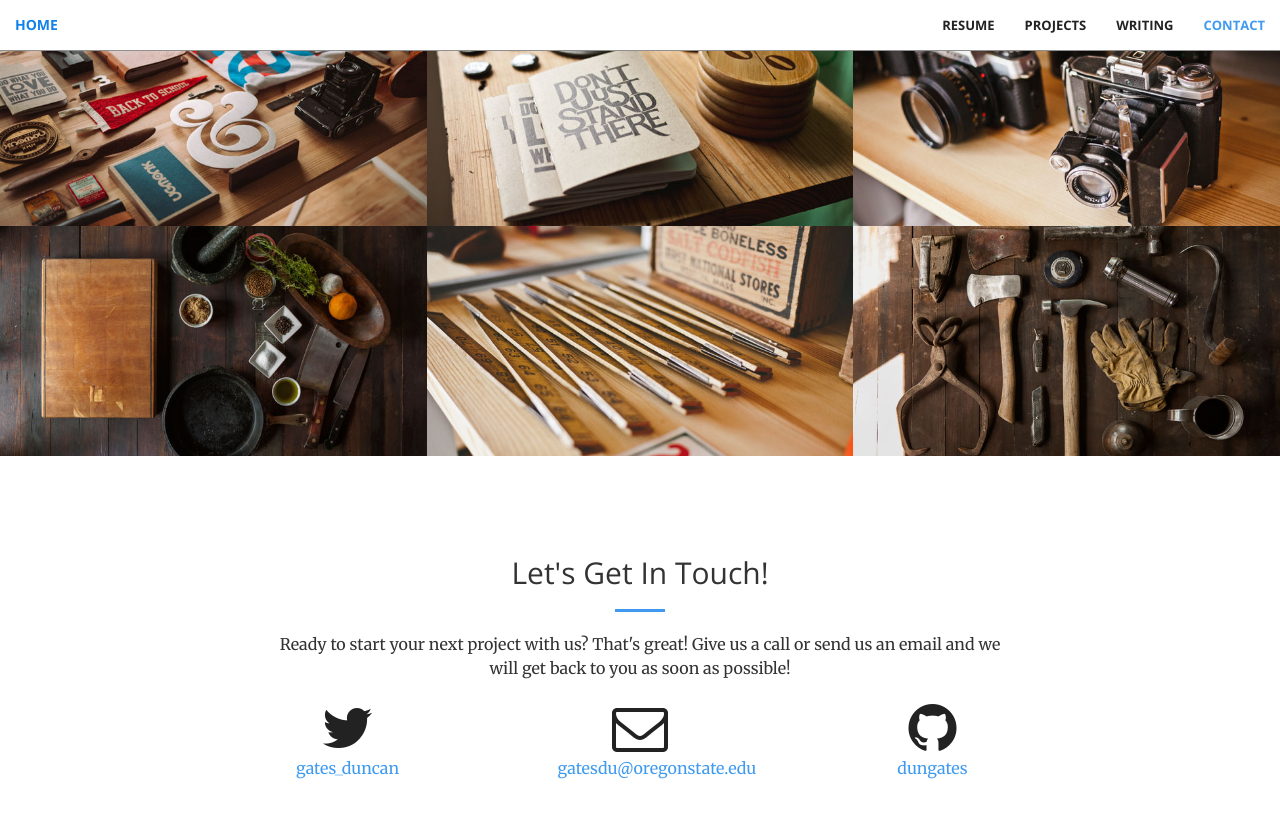
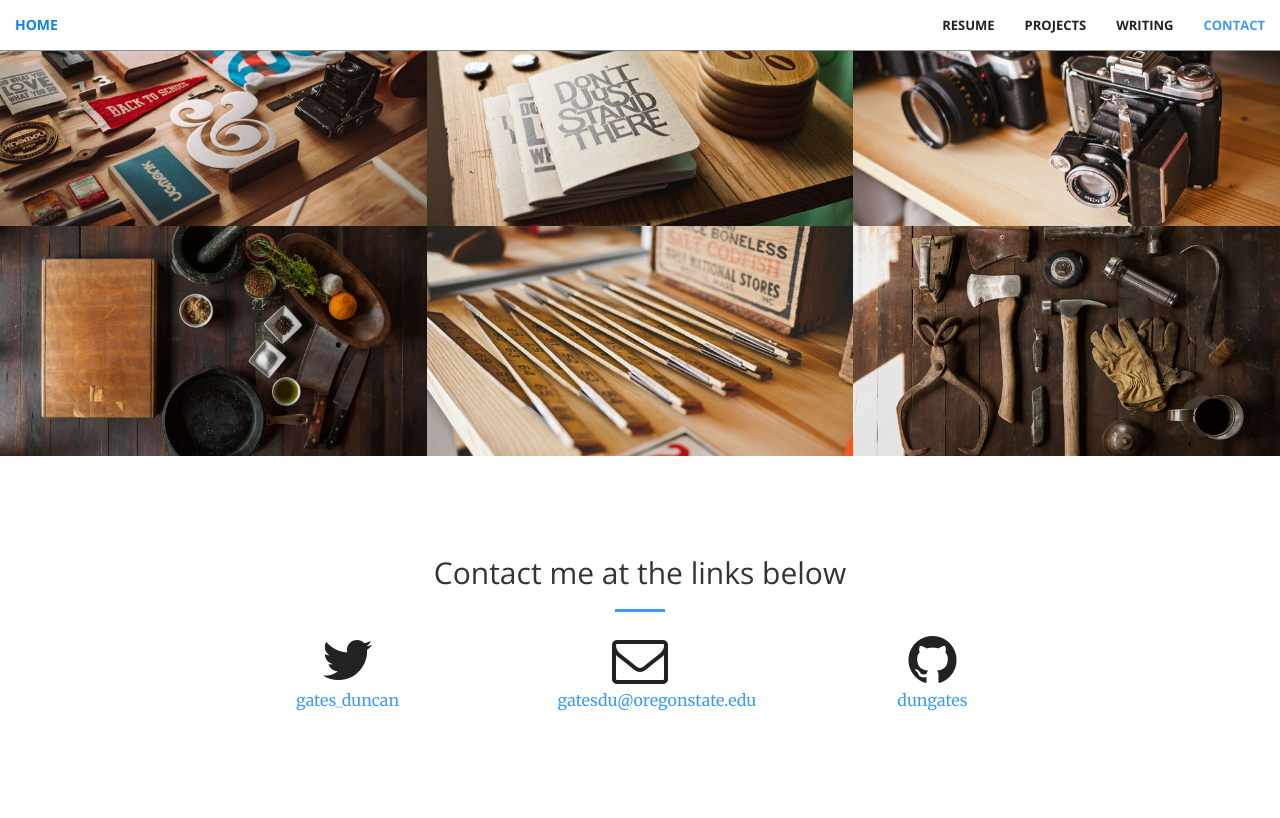
Before and after one commit to dungates/dungates.github.io, a Jekyll site: the page built from index.html, in a window 1280 px wide and 900 px high, scrolled down 2645 px. Shown: the top 818 px of the window. Built offline with Jekyll 4.4.1, drawn with Linux system fonts in a browser that asks for light colours.

Commit message:
changing contacts

```diff
--- a/_includes/call-to-action.html
+++ b/_includes/call-to-action.html
@@ -2,7 +2,7 @@
     <div class="container">
         <div class="row">
             <div class="col-lg-8 col-lg-offset-2 text-center">
-                <iframe src="./resume.html" title="My Resume" height="1080" width="885" ></iframe>
+                <iframe src="./resume.html" title="My Resume" height="1080" width="865" ></iframe>
             </div>
         </div>
     </div>
--- a/_includes/contact.html
+++ b/_includes/contact.html
@@ -2,9 +2,8 @@
     <div class="container">
         <div class="row">
             <div class="col-lg-8 col-lg-offset-2 text-center">
-                <h2 class="section-heading">Let's Get In Touch!</h2>
+                <h2 class="section-heading">Contact me at the links below</h2>
                 <hr class="primary">
-                <p>Ready to start your next project with us? That's great! Give us a call or send us an email and we will get back to you as soon as possible!</p>
             </div>
         <div class="col-lg-2 col-lg-offset-2 text-center">
             <a href="https://twitter.com/{{ site.twitter_username }}">
```
Also changed, not shown: _includes/aside.html (deleted, +0 -8 lines).
